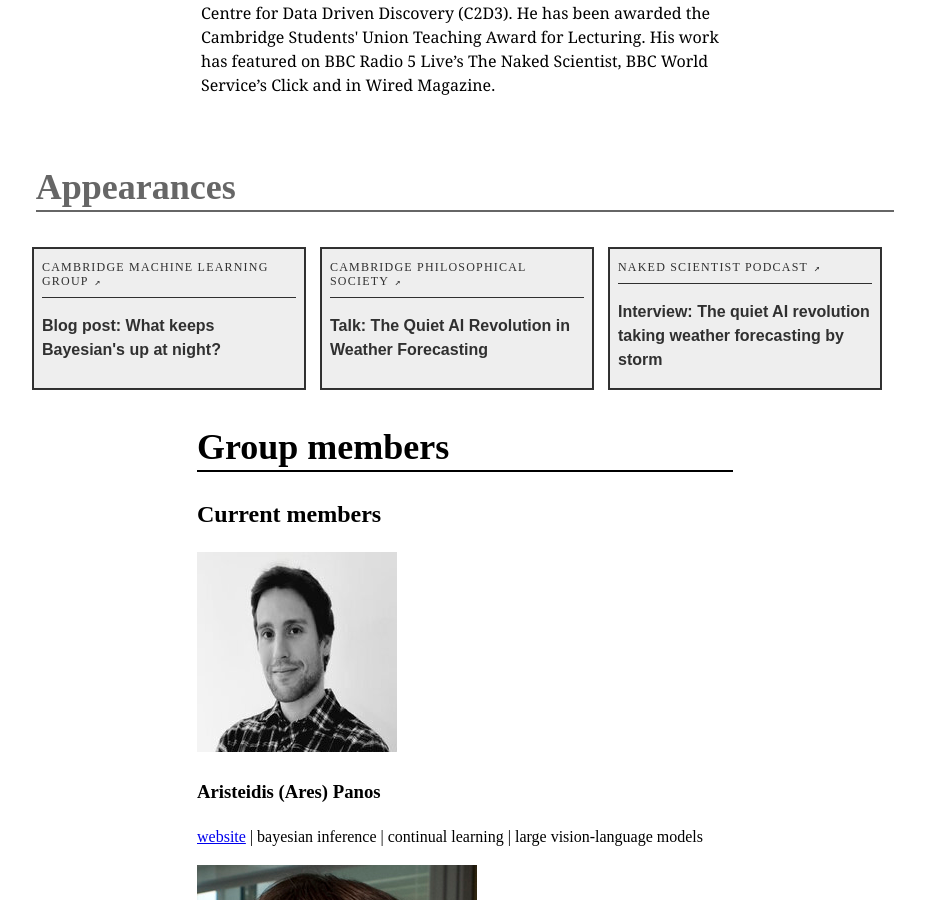
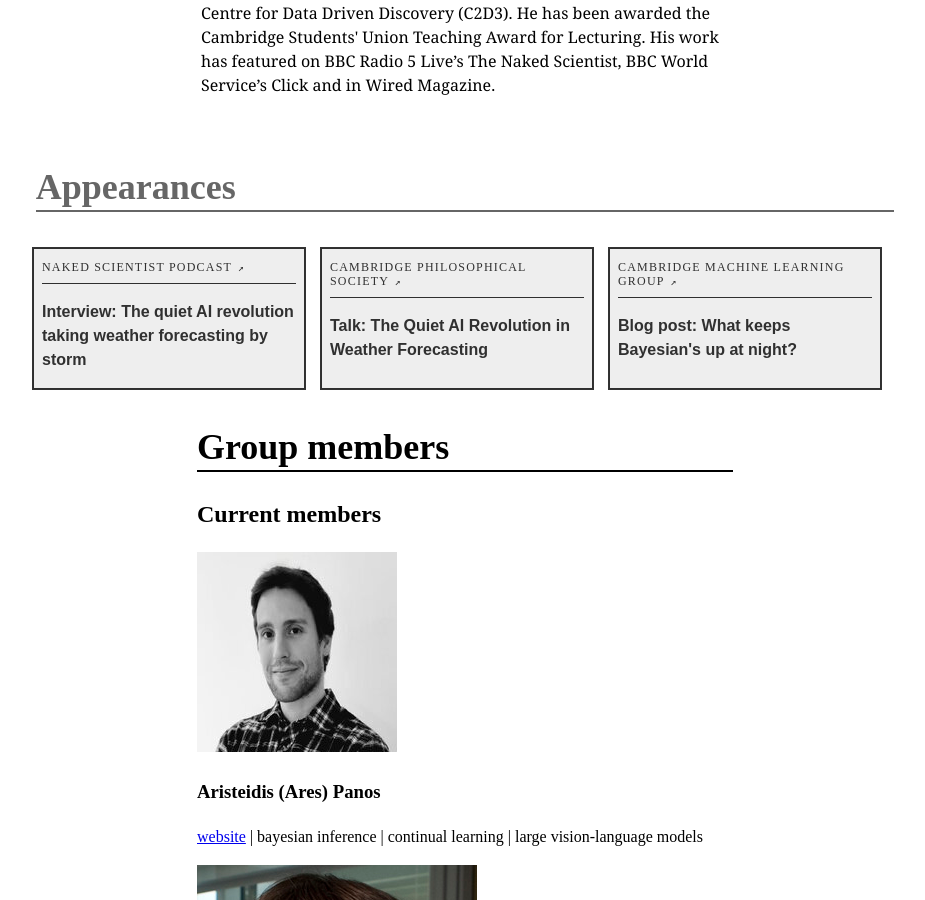
Before and after one commit to rich-turner-group/rich-turner-group.github.io, a Jekyll site: the page built from index.md, in a window 1280 px wide and 900 px high, scrolled down 647 px. Shown: the whole window, without its empty margins (175-1100 px from the left). Built offline with Jekyll 4.4.1, drawn with Linux system fonts in a browser that asks for light colours.

Commit message:
reverse appearances

```diff
--- a/_layouts/home.html
+++ b/_layouts/home.html
@@ -60,7 +60,7 @@
         </div>
         <div>
           <div class="flex center tl ph3 w-70-l w-100-m w-100-s">
-            {% include press_list.html collection="press" sort_by="date"%}
+            {% include press_list.html collection="press" sort_by="date" sort_order="reverse"%}
           </div>
         </div>
 
```
